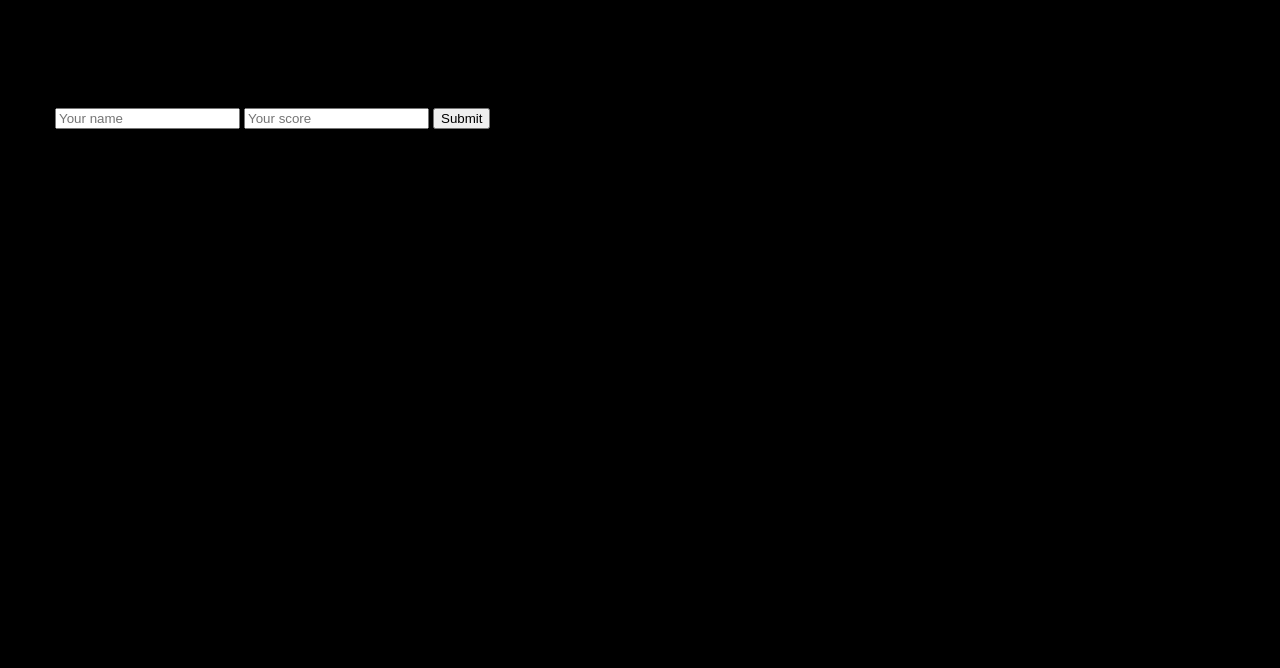
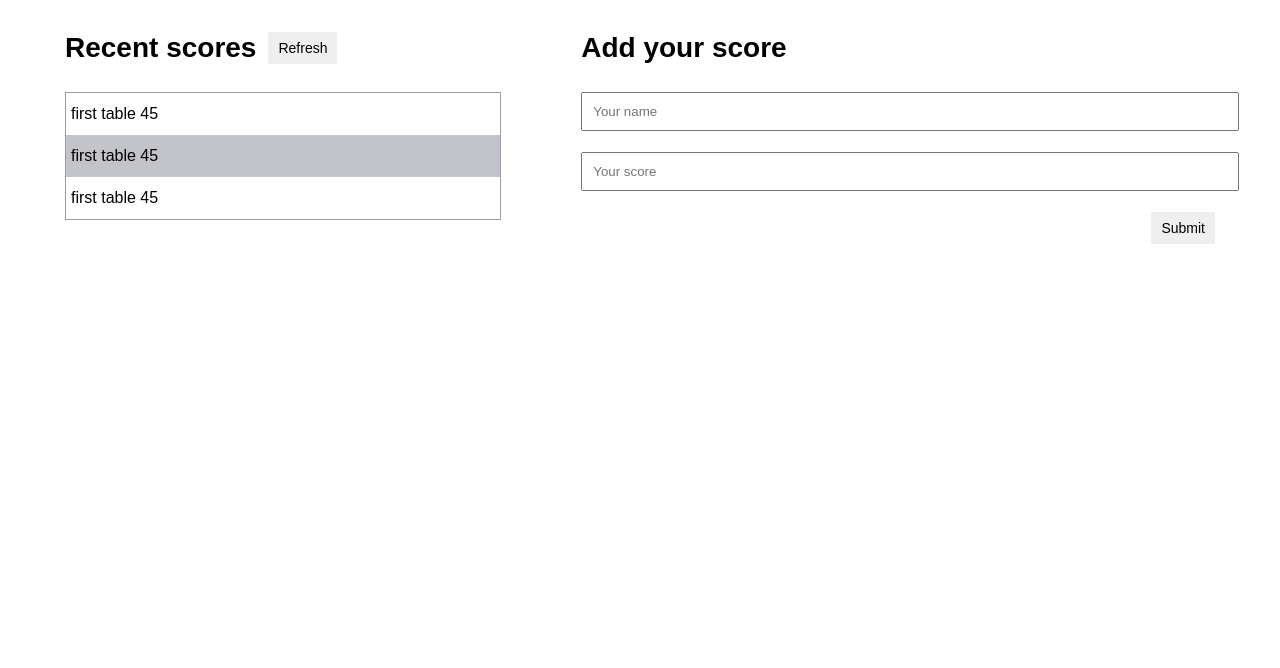
Before and after one commit to boniface193/leaderboard, a website built with webpack: page src/index.html in a window 1280 px wide. Shown: the part 132-800 px from the top of the page. Built offline with nearby package versions, Linux system fonts and the light colour scheme.

Commit message:
plain HTML markup with minimum styling

```diff
--- a/src/index.html
+++ b/src/index.html
@@ -5,7 +5,6 @@
   <meta charset="UTF-8">
   <meta http-equiv="X-UA-Compatible" content="IE=edge">
   <meta name="viewport" content="width=device-width, initial-scale=1.0">
-  <link rel="stylesheet" href="./style.css">
   <title>Leaderboard</title>
 </head>
 
@@ -16,23 +15,34 @@
     </header>
     <section class="row">
       <aside class="col-6">
-          <h3>Recent scores</h3>
-          <button>Refresh</button>
-          <ul>
-            <li>
-              first table
-            </li>`
-          </ul>
+        <div class="d-flex align-items">
+          <h3 class="mr-3">Recent scores</h3>
+          <button class="btn">Refresh</button>
+        </div>
+        <ul>
+          <li>
+            first table
+            <span>45</span>
+          </li>
+          <li>
+            first table
+            <span>45</span>
+          </li>
+          <li>
+            first table
+            <span>45</span>
+          </li>
+        </ul>
       </aside>
 
-      <aside>
+      <div class="col-6">
         <h3>Add your score</h3>
         <form action="">
           <input type="text" placeholder="Your name" name="yourname">
           <input type="number" placeholder="Your score" name="yourscore">
-          <button class="btn">Submit</button>
+          <button class="btn float-right">Submit</button>
         </form>
-      </aside>
+      </div>
 
     </section>
 
--- a/src/index.js
+++ b/src/index.js
@@ -0,0 +1 @@
+import './style.css';
--- a/src/style.css
+++ b/src/style.css
@@ -1,9 +1,76 @@
 html, body {
   padding: 0;
   margin: 0;
-  background-color: black;
+  font-family: sans-serif;
 }
 
 .container {
-  padding: 0 55px;
+  padding: 25px;
 }
+
+h1 {
+  font-size: 40px;
+}
+
+h3 {
+  font-size: 28px;
+}
+
+.row {
+  display: grid;
+  grid-template-columns: auto auto;
+}
+
+.col-6 {
+  padding: 0 40px;
+}
+
+.d-flex {
+  display: flex;
+}
+
+.align-items {
+  align-items: center;
+}
+
+button {
+  border: none;
+  font-size: 14px;
+}
+
+.btn {
+  padding: 8px 10px;
+}
+
+.float-right {
+  float: right;
+}
+
+input {
+  padding: 10px;
+  width: 100%;
+  margin-bottom: 21px;
+}
+
+ul {
+  margin: 0;
+  padding: 0;
+  border: 1px solid #9b9ca7;
+}
+
+ul li {
+  list-style-type: none;
+  padding: 12px 5px;
+}
+
+ul li:nth-child(even) {
+  background-color: #9b9ca798;
+}
+
+.mx-3 {
+  margin: 0 12px;
+}
+
+.mr-3 {
+  margin-right: 12px;
+}
```
